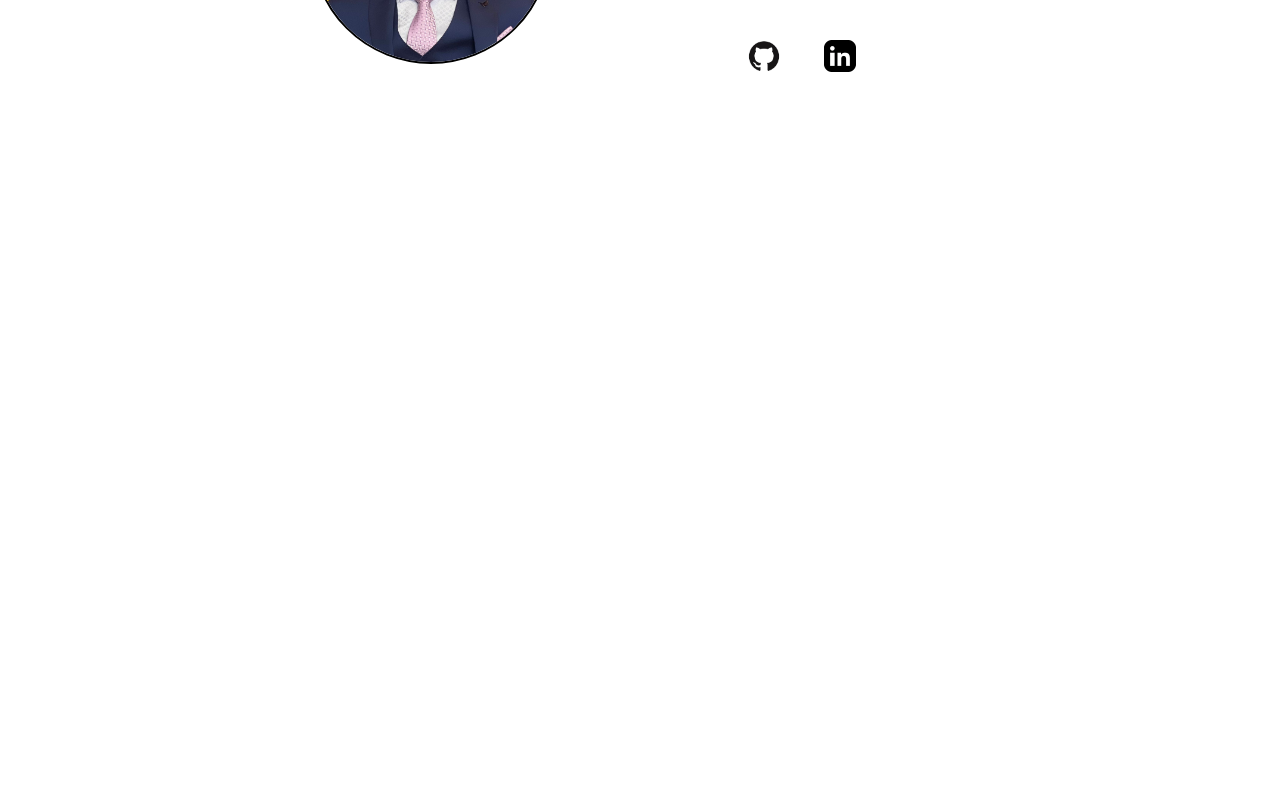
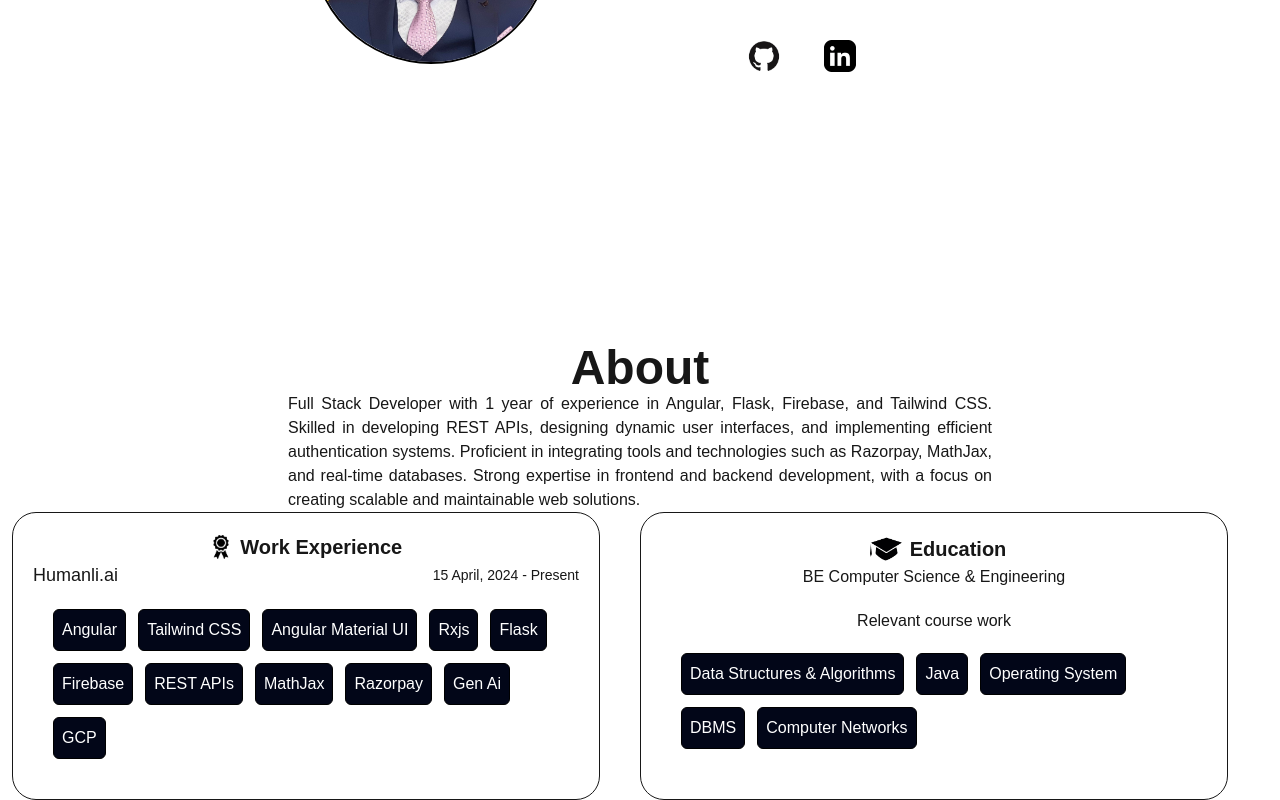
Before and after one commit to rajindersinghsodhi/portfolio, a Next.js app: page / in a window 1280 px wide. Shown: the part 533-1333 px from the top of the page. Before the commit the page ends 877 px from the top, so only its background shows below. Built offline with nearby package versions, Linux system fonts and the light colour scheme.

Commit message:
Feature(experience): updated experience section

```diff
--- /dev/null
+++ b/src/app/components/Experience.tsx
@@ -0,0 +1,169 @@
+"use client";
+import React, { useState } from "react";
+
+const Experience = () => {
+  const [darkMode, setDarkMode] = useState(false); // example toggle, handle as needed
+
+  return (
+    <section
+      id="about"
+      className={`flex flex-col justify-evenly items-center ${
+        darkMode ? "bg-black" : ""
+      }`}
+    >
+      {/* About Heading */}
+      <div className="flex justify-center mt-20 mb-10 lg:m-0">
+        <h1 className={`text-5xl font-semibold ${darkMode ? "text-white" : ""}`}>
+          About
+        </h1>
+      </div>
+
+      {/* About Description */}
+      <div className="hidden lg:flex justify-start" style={{ width: "55vw" }}>
+        <p className={`flex text-justify ${darkMode ? "text-white" : ""}`}>
+          Full Stack Developer with 1 year of experience in Angular, Flask,
+          Firebase, and Tailwind CSS. Skilled in developing REST APIs, designing
+          dynamic user interfaces, and implementing efficient authentication
+          systems. Proficient in integrating tools and technologies such as
+          Razorpay, MathJax, and real-time databases. Strong expertise in frontend
+          and backend development, with a focus on creating scalable and
+          maintainable web solutions.
+        </p>
+      </div>
+
+      {/* Experience and Education Cards */}
+      <div className="flex lg:flex-row flex-col justify-evenly lg:items-stretch items-center gap-10 mx-3">
+        {/* Work Experience Card */}
+        <div
+          className={`flex flex-col items-center border rounded-3xl p-5 lg:w-1/2 w-11/12 ${
+            darkMode ? "bg-black" : "bg-white"
+          }`}
+        >
+          <div className="flex items-center gap-2 my-2 lg:m-0">
+            {!darkMode ? (
+              <img src="experience-icon.png" alt="experience" style={{ height: "1.5rem" }} />
+            ) : (
+              <img
+                src="dark-experience-icon.png"
+                alt="dark experience"
+                style={{ height: "2rem" }}
+                className="px-2"
+              />
+            )}
+            <h1 className={`text-xl font-bold ${darkMode ? "text-white" : ""}`}>
+              Work Experience
+            </h1>
+          </div>
+
+          <div className="w-full flex flex-col justify-center items-center" style={{ height: "100%" }}>
+            <div className="flex flex-col w-full">
+              <div className="flex justify-between items-center">
+                <span className={`lg:text-lg ${darkMode ? "text-white" : ""}`}>
+                  Humanli.ai
+                </span>
+                <span className={`ms-10 text-sm ${darkMode ? "text-white" : ""}`}>
+                  15 April, 2024 - Present
+                </span>
+              </div>
+
+              <div className="flex flex-wrap gap-3 p-5">
+                {[
+                  "Angular",
+                  "Tailwind CSS",
+                  "Angular Material UI",
+                  "Rxjs",
+                  "Flask",
+                  "Firebase",
+                  "REST APIs",
+                  "MathJax",
+                  "Razorpay",
+                  "Gen Ai",
+                  "GCP",
+                ].map((tech, index) => (
+                  <p
+                    key={index}
+                    className={`border-black border rounded-md p-2 ${
+                      darkMode
+                        ? "bg-white text-black"
+                        : "text-white bg-slate-950"
+                    }`}
+                  >
+                    {tech}
+                  </p>
+                ))}
+              </div>
+            </div>
+          </div>
+        </div>
+
+        {/* Education Card */}
+        <div
+          className={`flex flex-col items-center border rounded-3xl p-5 lg:w-1/2 w-11/12 ${
+            darkMode ? "bg-black" : "bg-white"
+          }`}
+        >
+          <div className="flex items-center">
+            {!darkMode ? (
+              <img
+                src="education-icon.png"
+                alt="education"
+                style={{ height: "2rem" }}
+                className="px-2"
+              />
+            ) : (
+              <img
+                src="dark-education-icon.png"
+                alt="dark education"
+                style={{ height: "2rem" }}
+                className="px-2"
+              />
+            )}
+            <h1 className={`text-xl font-bold ${darkMode ? "text-white" : ""}`}>
+              Education
+            </h1>
+          </div>
+
+          <div className="flex flex-col items-center">
+            <h1 className={`${darkMode ? "text-white" : ""}`}>
+              BE Computer Science & Engineering
+            </h1>
+
+            <div className="flex flex-col mt-5">
+              <div className="flex justify-center">
+                <span className={`${darkMode ? "text-white" : ""}`}>
+                  Relevant course work
+                </span>
+              </div>
+
+              <div className="flex flex-wrap gap-3 p-5">
+                {[
+                  "Data Structures & Algorithms",
+                  "Java",
+                  "Operating System",
+                  "DBMS",
+                  "Computer Networks",
+                ].map((course, index) => (
+                  <p
+                    key={index}
+                    className={`border-black border rounded-md p-2 ${
+                      darkMode
+                        ? "bg-white text-black"
+                        : "bg-slate-950 text-white"
+                    }`}
+                  >
+                    {course}
+                  </p>
+                ))}
+              </div>
+            </div>
+          </div>
+        </div>
+
+        {/* Empty flex div (optional) */}
+        <div className="flex"></div>
+      </div>
+    </section>
+  );
+};
+
+export default Experience;
--- a/src/app/page.tsx
+++ b/src/app/page.tsx
@@ -1,12 +1,14 @@
 import Image from "next/image";
 import Navbar from "./components/Navbar";
 import Intro from "./components/Intro";
+import Experience from "./components/Experience";
 
 export default function Home() {
   return (
     <div className="flex flex-col">
       <Navbar/>
       <Intro/>
+      <Experience/>
     </div>
   );
 }
```
